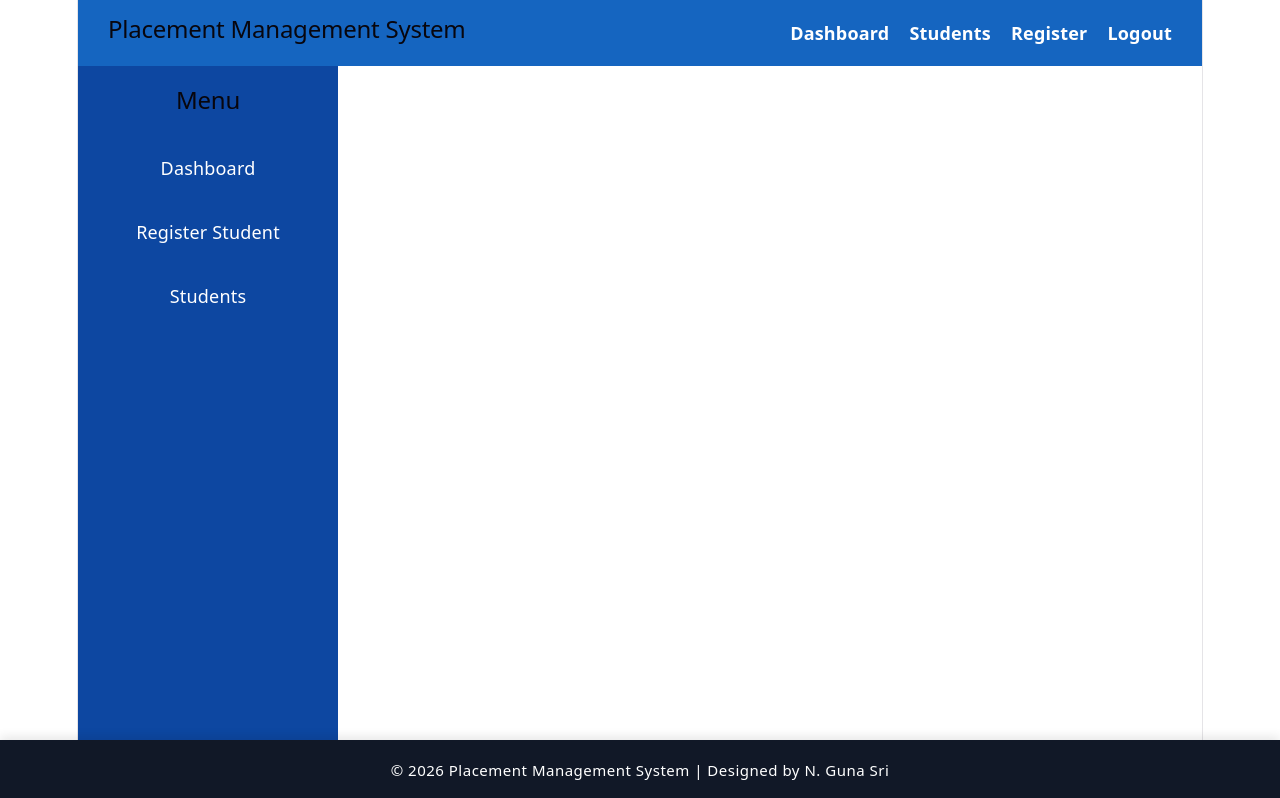
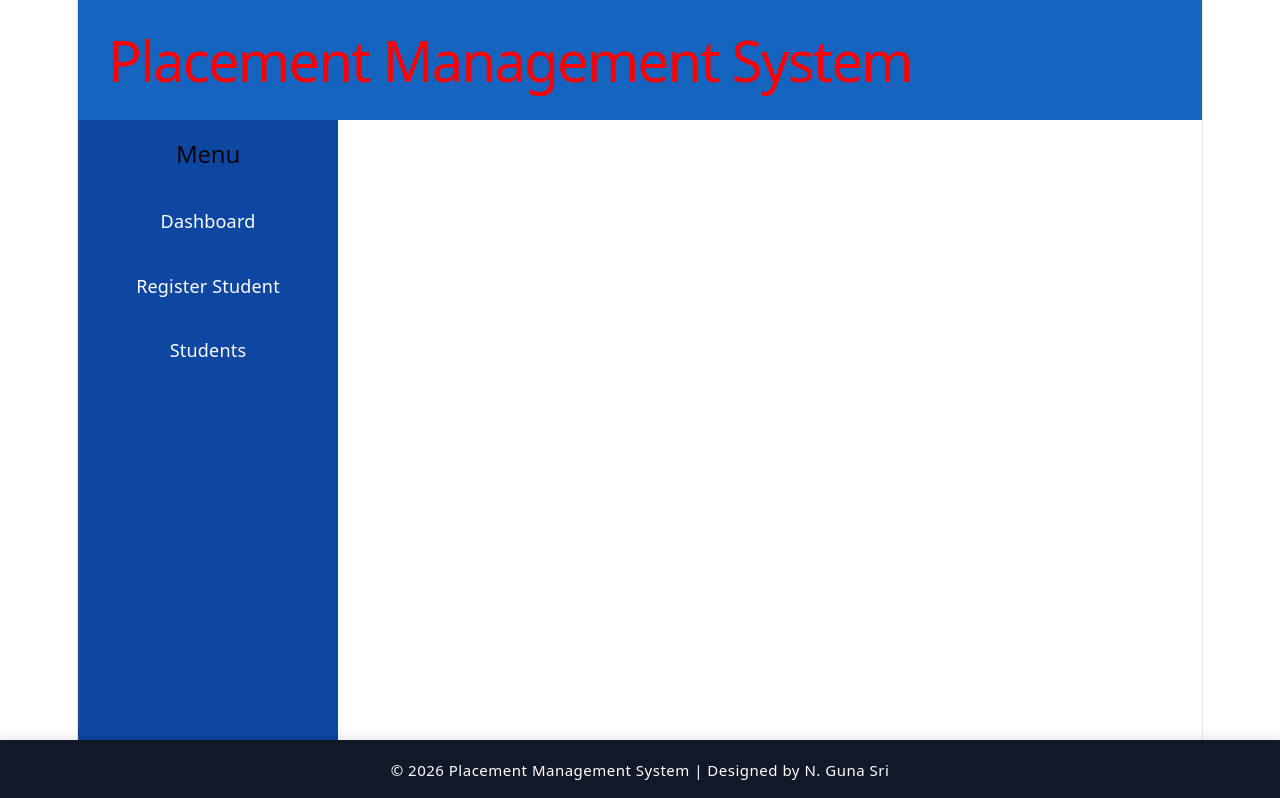
Before and after one commit to priyanatani34073407-spec/placement-management-system, a React (Vite) app: page /register in a window 1280 px wide. Shown: the top 798 px of the page. Built offline with nearby package versions, Linux system fonts and the light colour scheme.

Commit message:
Refactor Navbar component structure and styles
Updated Navbar component to use h1 and added inline styles.

```diff
--- a/src/components/Navbar/Navbar.jsx
+++ b/src/components/Navbar/Navbar.jsx
@@ -1,25 +1,12 @@
-import "./Navbar.css";
-import { Link } from "react-router-dom";
-
-function Navbar() {
-  return (
-    <nav className="navbar">
-      <h2>Placement Management System</h2>
-      <div className="nav-links">
-        <Link to="/dashboard">
-          Dashboard
-        </Link>
-        <Link to="/student">
-          Students
-        </Link>
-        <Link to="/register">
-          Register
-        </Link>
-        <Link to="/login">
-          Logout
-        </Link>
-      </div>
-    </nav>
+import './Navbar.css'
+function Navbar(){
+  return(
+    <nav className='navbar'>
+    <h1 style={{
+      color:"red",
+      // Tailwind css
+    }}>Placement Management System</h1>
+</nav>
   );
-}
+};
 export default Navbar;
```
